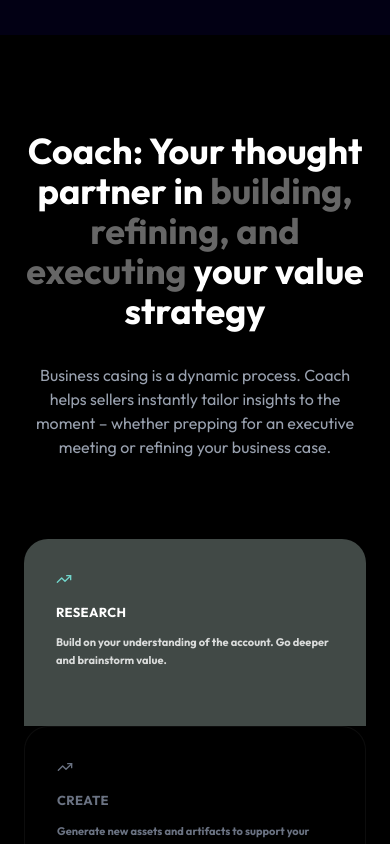
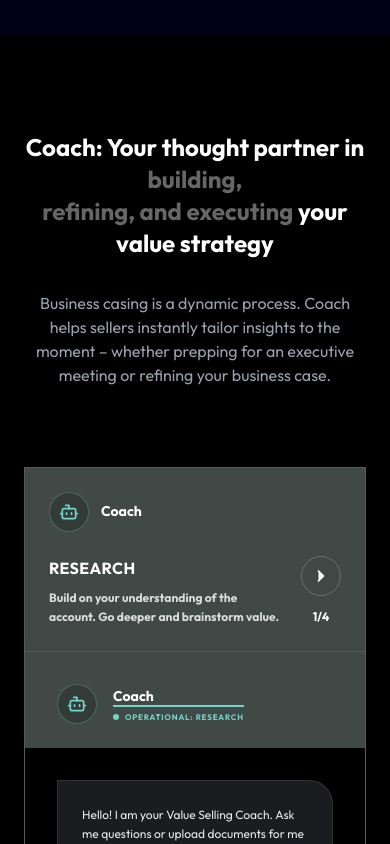
Before and after one commit to nolimit-buzz/gensp, a Next.js app: page / in a window 390 px wide. Shown: the part 5840-6684 px from the top of the page. Built offline with nearby package versions, Linux system fonts and the light colour scheme.

Commit message:
coach responsiveness

```diff
--- a/app/components/CoachSection.tsx
+++ b/app/components/CoachSection.tsx
@@ -1,7 +1,7 @@
 
 import React, { useState } from 'react';
 import { motion } from 'framer-motion';
-import { TrendingUp, Bot, FileText } from 'lucide-react';
+import { TrendingUp, Bot, FileText, ChevronRight, ChevronLeft } from 'lucide-react';
 
 const CoachSection: React.FC = () => {
   const pillars = [
@@ -13,6 +13,14 @@ const CoachSection: React.FC = () => {
 
   const [activeTab, setActiveTab] = useState(0);
 
+  const nextTab = () => {
+    setActiveTab((prev) => (prev + 1) % pillars.length);
+  };
+
+  const prevTab = () => {
+    setActiveTab((prev) => (prev - 1 + pillars.length) % pillars.length);
+  };
+
   return (
     <section id="meet-coach" className="py-24 relative bg-black">
       <div className="max-w-[1440px] mx-auto px-6 md:px-12 lg:px-20">
@@ -22,7 +30,7 @@ const CoachSection: React.FC = () => {
           viewport={{ once: true }}
           className="text-center mb-20"
         >
-          <h2 className="text-4xl lg:text-[36px] font-bold mb-8">
+          <h2 className="text-2xl sm:text-3xl md:text-4xl lg:text-[36px] font-bold mb-8">
             Coach: Your thought partner in <span className="text-white/40">building, <br /> refining, and executing</span> your value strategy
           </h2>
           <p className="text-[16px] font-normal text-gray-400 max-w-3xl mx-auto">
@@ -31,13 +39,57 @@ const CoachSection: React.FC = () => {
         </motion.div>
 
         <div className="flex flex-col">
-          {/* Tabs/Pillars */}
+          {/* Mobile Tabs/Pillars - Card Design */}
           <motion.div
             initial={{ opacity: 0, y: 20 }}
             whileInView={{ opacity: 1, y: 0 }}
             viewport={{ once: true, margin: "-100px" }}
             transition={{ duration: 0.8 }}
-            className="grid grid-cols-1 md:grid-cols-2 lg:grid-cols-4 w-full relative z-10 -mb-8"
+            className="block lg:hidden mb-0"
+          >
+            <div className="bg-[#414946] rounded-none px-6 py-6 border border-white/10">
+              {/* Coach Header */}
+              <div className="flex items-center gap-3 mb-6">
+                <div className="w-10 h-10 rounded-full border border-[#71D5CB]/30 flex items-center justify-center bg-black/20 flex-shrink-0">
+                  <Bot size={20} className="text-[#71D5CB]" />
+                </div>
+                <span className="text-white font-bold text-[14px]">Coach</span>
+              </div>
+
+              {/* Tab Content */}
+              <div className="flex items-center justify-between">
+                <div className="flex-1">
+                  <h4 className="text-white font-bold text-[16px] mb-2 tracking-wide">
+                    {pillars[activeTab].label}
+                  </h4>
+                  <p className="text-white/80 text-[12px] leading-relaxed">
+                    {pillars[activeTab].desc}
+                  </p>
+                </div>
+
+                {/* Navigation */}
+                <div className="flex flex-col items-center gap-3 ml-4">
+                  <button
+                    onClick={nextTab}
+                    className="w-10 h-10 rounded-full border border-white/20 flex items-center justify-center hover:bg-white/5 transition-all cursor-pointer"
+                  >
+                    <ChevronRight size={20} className="text-white" />
+                  </button>
+                  <span className="text-white text-[12px] font-medium">
+                    {activeTab + 1}/{pillars.length}
+                  </span>
+                </div>
+              </div>
+            </div>
+          </motion.div>
+
+          {/* Desktop Tabs/Pillars */}
+          <motion.div
+            initial={{ opacity: 0, y: 20 }}
+            whileInView={{ opacity: 1, y: 0 }}
+            viewport={{ once: true, margin: "-100px" }}
+            transition={{ duration: 0.8 }}
+            className="hidden lg:grid grid-cols-4 w-full relative z-10 lg:-mb-8"
           >
             {pillars.map((p, idx) => (
               <button
@@ -67,7 +119,7 @@ const CoachSection: React.FC = () => {
             whileInView={{ opacity: 1, y: 0 }}
             viewport={{ once: true, margin: "-100px" }}
             transition={{ duration: 0.8, delay: 0.2 }}
-            className="flex flex-col bg-[#414946] rounded-3xl overflow-hidden min-h-[600px] shadow-2xl border-[0.5px] border-t-0 border-white/10 relative z-20"
+            className="flex flex-col bg-[#414946] rounded-b-3xl lg:rounded-3xl overflow-hidden min-h-[600px] shadow-2xl border-[0.5px] border-t-0 border-white/10 relative z-20"
           >
             {/* Coach Header */}
             <div className="p-8 pb-6 flex items-center gap-4">
```
